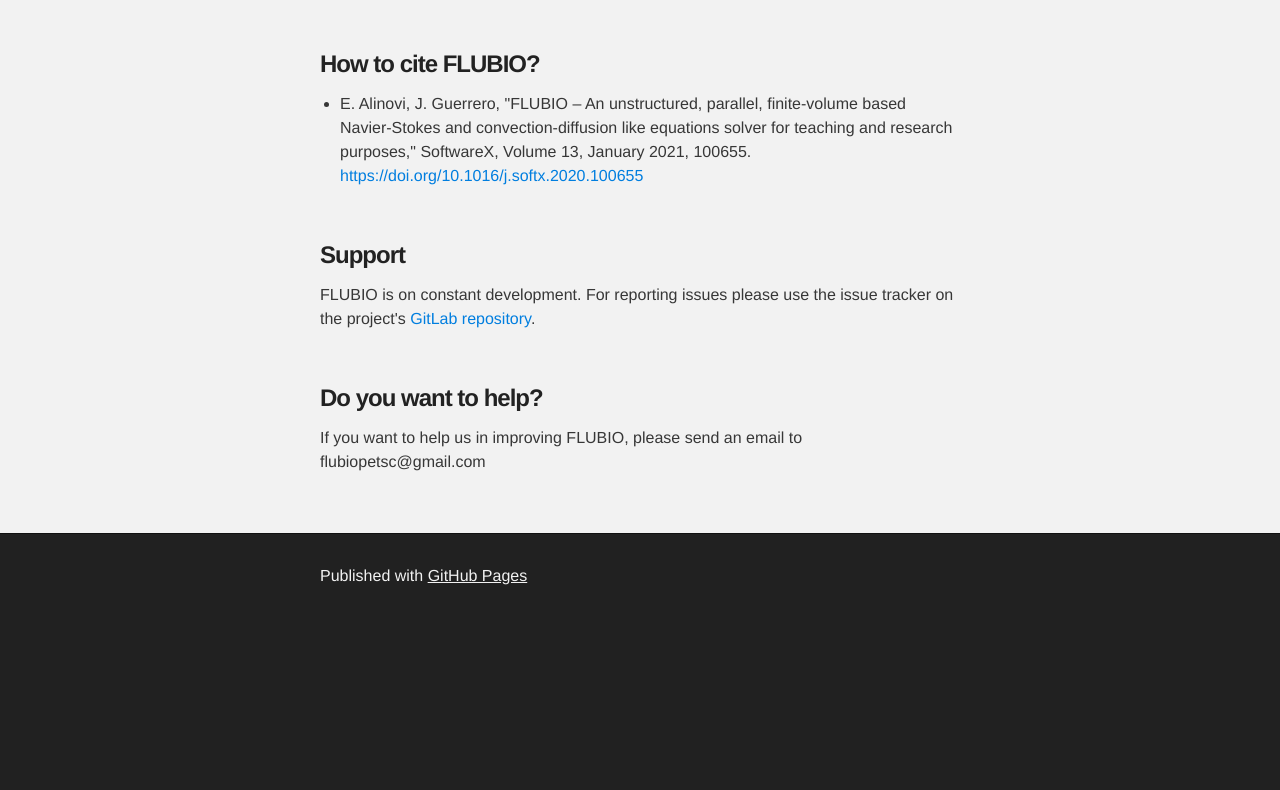
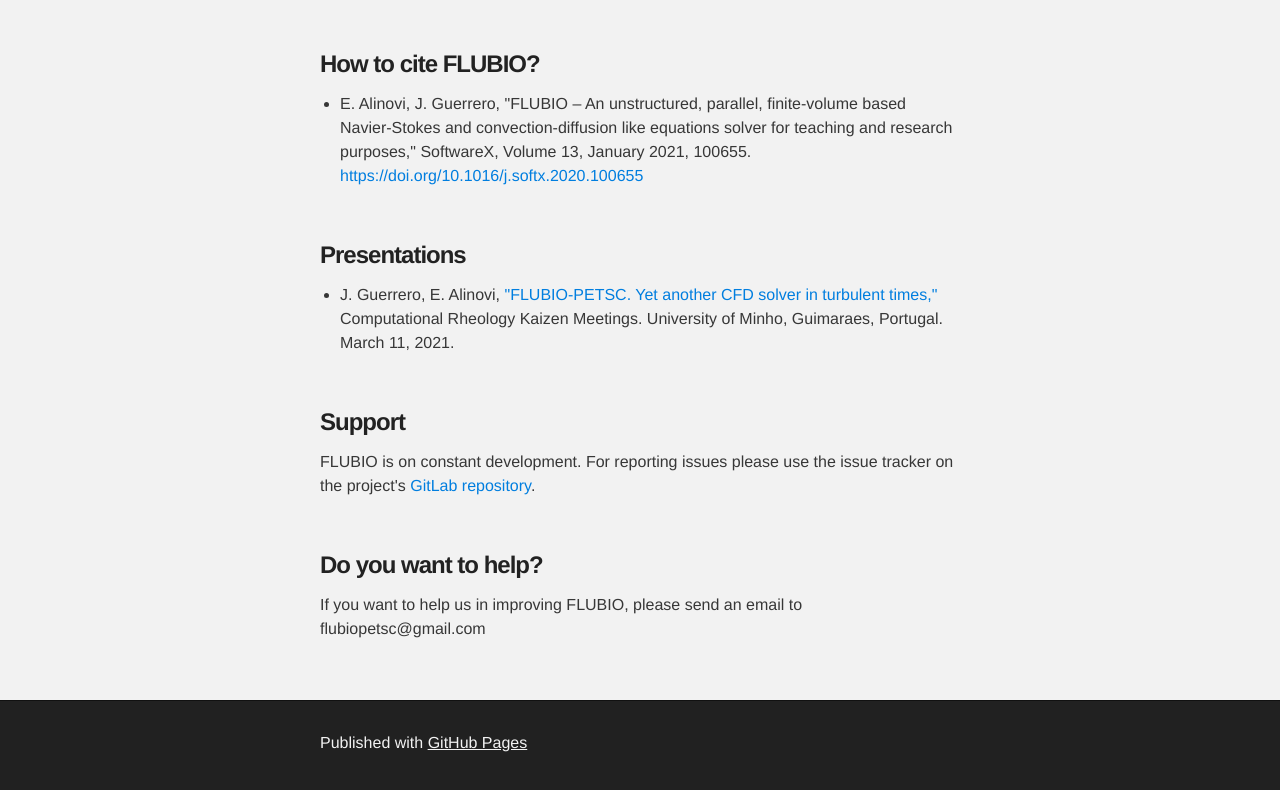
Before and after one commit to flubiopetsc/flubiopetsc, a plain HTML site: page index.html in a window 1280 px wide. Shown: the part 2056-2846 px from the top of the page. Before the commit the page ends 2679 px from the top, so only its background shows below. Drawn offline with Linux system fonts and the light colour scheme.

Commit message:
Add files via upload
index

```diff
--- a/index.html
+++ b/index.html
@@ -158,6 +158,20 @@ E. Alinovi, J. Guerrero, "FLUBIO – An unstructured, parallel, finite-volume ba
 
 <br>
 
+
+<h3>
+Presentations
+</h3>
+
+<ul class="a">
+<li>
+J. Guerrero, E. Alinovi, <a href="docs/FLUBIO_2021-1.pdf"> "FLUBIO-PETSC. Yet another CFD solver in turbulent times,"</a> Computational Rheology Kaizen Meetings. University of Minho, Guimaraes, Portugal. March 11, 2021.
+</li>
+</ul>
+
+<br>
+
+
 <h3>
 Support
 </h3>
```
